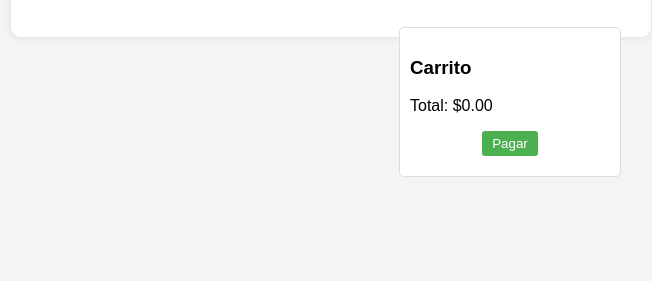
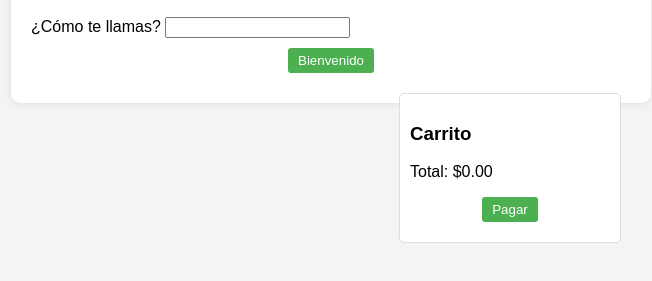
Before and after one commit to Ejsm1623/JavaScript-Proyecto-Final, a plain HTML site: page PreEntrega3+EstebanSamaniego/main.html in a window 1280 px wide. Shown: the part 129-410 px from the top of the page, without its empty margins (309-961 px from the left). Drawn offline with Linux system fonts and the light colour scheme.

Commit message:
Confirmado

```diff
--- a/PreEntrega3+EstebanSamaniego/main.html
+++ b/PreEntrega3+EstebanSamaniego/main.html
@@ -75,6 +75,13 @@
       </div>
 
       <div id="output"></div>
+
+      <!-- Agregado el campo para ingresar el nombre -->
+      <div>
+        <label for="clientName">¿Cómo te llamas?</label>
+        <input type="text" id="clientName" />
+        <button onclick="handleWelcome()">Bienvenido</button>
+      </div>
 
       <div id="collections">
         <!-- Collection cards will be added here dynamically -->
```
